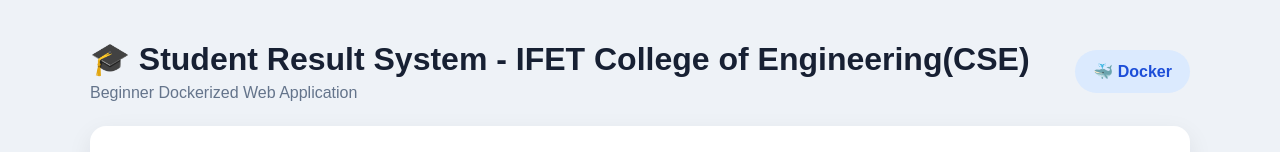
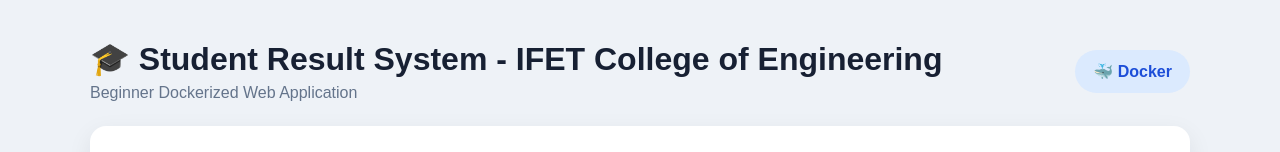
Before and after one commit to Murali6383/student-result-docker, a website: page public/index.html in a window 1280 px wide. Shown: the top 152 px of the page. Drawn offline with Linux system fonts and the light colour scheme; no server answers.

Commit message:
Remove 'CSE' from the header title

```diff
--- a/public/index.html
+++ b/public/index.html
@@ -23,7 +23,7 @@
 
         <div>
 
-            <h1>🎓 Student Result System - IFET College of Engineering(CSE)</h1>
+            <h1>🎓 Student Result System - IFET College of Engineering</h1>
 
             <p>
                 Beginner Dockerized Web Application
```
